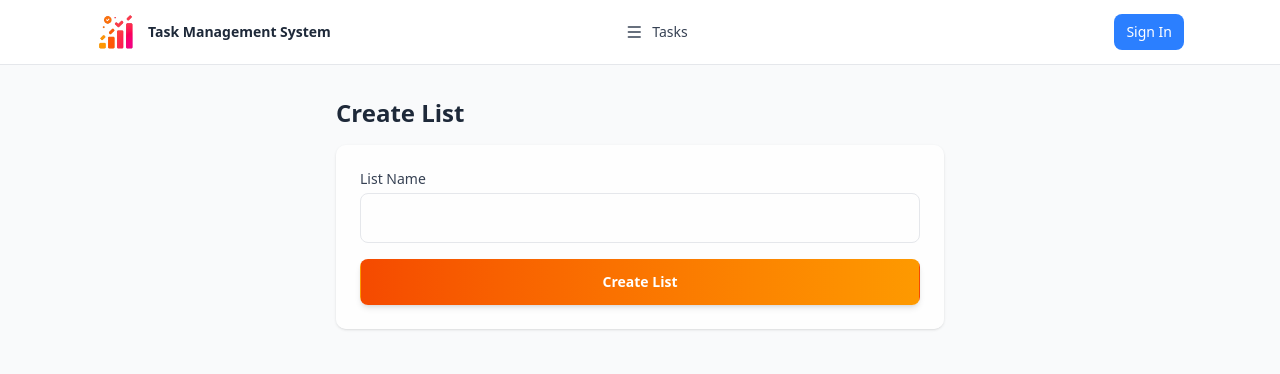
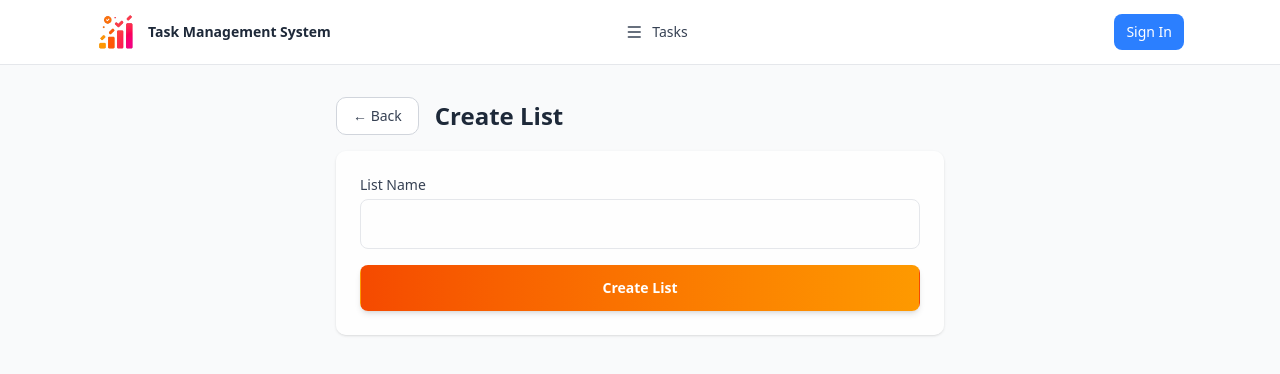
Before and after one commit to Naduliweerasinghe/taskmanagementsystem, a Next.js app: page /tasks/create-list in a window 1280 px wide. Shown: the top 374 px of the page. Built offline with nearby package versions, Linux system fonts and the light colour scheme; no server answers.

Commit message:
Add back navigation buttons to AddTaskPage, CreateListPage, and TasksPage for improved user experience

```diff
--- a/app/tasks/add/page.tsx
+++ b/app/tasks/add/page.tsx
@@ -101,7 +101,16 @@ export default function AddTaskPage() {
         />
       )}
       <div className="max-w-3xl mx-auto px-4 md:px-8 py-8">
-        <h1 className="text-2xl font-bold text-gray-800 dark:text-gray-100 mb-4">Add Task</h1>
+        <div className="flex items-center gap-4 mb-4">
+          <button
+            type="button"
+            onClick={() => router.back()}
+            className="px-4 py-2 text-sm font-medium text-gray-700 dark:text-gray-200 bg-white dark:bg-slate-800 border border-gray-300 dark:border-gray-600 rounded-lg hover:bg-gray-50 dark:hover:bg-slate-700 transition-colors"
+          >
+            ← Back
+          </button>
+          <h1 className="text-2xl font-bold text-gray-800 dark:text-gray-100">Add Task</h1>
+        </div>
 
         <form className="bg-white/80 dark:bg-slate-800/60 rounded-lg p-6 shadow-sm" onSubmit={onSubmit}>
           <div className="space-y-4">
--- a/app/tasks/create-list/page.tsx
+++ b/app/tasks/create-list/page.tsx
@@ -47,7 +47,16 @@ export default function CreateListPage() {
   return (
     <div className="min-h-screen bg-gray-50 dark:bg-gray-900">
       <div className="max-w-2xl mx-auto px-4 md:px-8 py-8">
-        <h1 className="text-2xl font-bold text-gray-800 dark:text-gray-100 mb-4">Create List</h1>
+        <div className="flex items-center gap-4 mb-4">
+          <button
+            type="button"
+            onClick={() => router.back()}
+            className="px-4 py-2 text-sm font-medium text-gray-700 dark:text-gray-200 bg-white dark:bg-slate-800 border border-gray-300 dark:border-gray-600 rounded-lg hover:bg-gray-50 dark:hover:bg-slate-700 transition-colors"
+          >
+            ← Back
+          </button>
+          <h1 className="text-2xl font-bold text-gray-800 dark:text-gray-100">Create List</h1>
+        </div>
 
         <form className="bg-white/80 dark:bg-slate-800/60 rounded-lg p-6 shadow-sm" onSubmit={onCreate}>
           <div className="space-y-4">
--- a/app/tasks/page.tsx
+++ b/app/tasks/page.tsx
@@ -475,10 +475,19 @@ export default function TasksPage() {
             </div>
           </div>
         ) : null}
+        {/* Back button (fixed bottom-left) - moved before action buttons to prevent overlap */}
+        <button
+          type="button"
+          onClick={() => router.push('/dashboard')}
+          className="fixed bottom-4 sm:bottom-6 left-3 sm:left-4 md:left-8 lg:left-[calc(50%-36rem+2rem)] z-50 inline-flex items-center px-3 sm:px-4 py-1.5 sm:py-2 text-sm sm:text-base bg-gray-200 dark:bg-gray-700 text-gray-800 dark:text-gray-100 rounded-md shadow-lg hover:bg-gray-300 dark:hover:bg-gray-600"
+        >
+          ← Back
+        </button>
         {/* Bulk complete action button - appears when tasks are selected */}
         {selectedTaskIds.length > 0 ? (
-          <div className="fixed bottom-4 sm:bottom-6 left-0 right-0 flex justify-center z-50 px-3">
-            <div className="inline-flex flex-col sm:flex-row items-stretch sm:items-center gap-2 sm:gap-3 w-full sm:w-auto max-w-sm sm:max-w-none">
+          <div className="fixed bottom-4 sm:bottom-6 left-0 right-0 flex justify-center z-40 px-3">
+            {/* Add left padding on mobile to avoid overlap with Back button */}
+            <div className="inline-flex flex-col sm:flex-row items-stretch sm:items-center gap-2 sm:gap-3 w-full sm:w-auto max-w-sm sm:max-w-none pl-20 sm:pl-0">
               <button
                 onClick={completeSelectedTasks}
                 disabled={bulkLoading}
@@ -497,14 +506,6 @@ export default function TasksPage() {
             </div>
           </div>
         ) : null}
-        {/* Back button (fixed bottom-left) */}
-        <button
-          type="button"
-          onClick={() => router.push('/dashboard')}
-          className="fixed bottom-4 sm:bottom-6 left-3 sm:left-4 md:left-8 lg:left-[calc(50%-36rem+2rem)] z-40 inline-flex items-center px-3 sm:px-4 py-1.5 sm:py-2 text-sm sm:text-base bg-gray-200 text-gray-800 rounded-md shadow hover:bg-gray-300"
-        >
-          Back
-        </button>
       </div>
     </div>
   )
```
